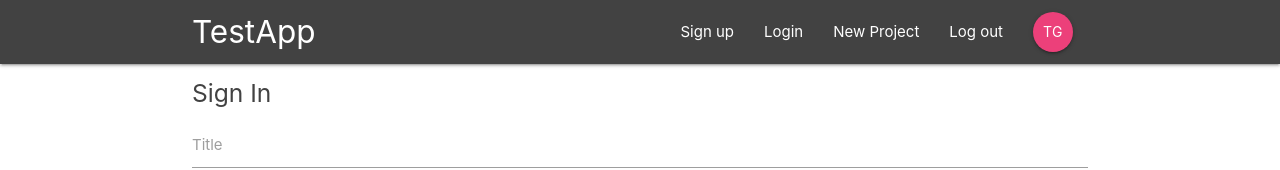
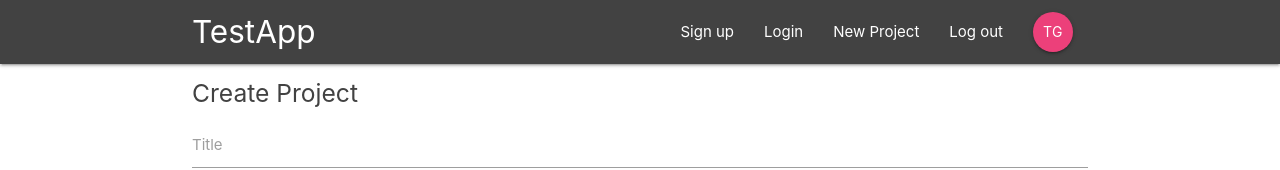
Before and after one commit to Garciat427/Garciat427, a React (Create React App) app: page /create in a window 1280 px wide. Shown: the top 170 px of the page. Built offline with nearby package versions, Linux system fonts and the light colour scheme.

Commit message:
Added Links

```diff
--- a/src/components/layout/SignedInLinks.js
+++ b/src/components/layout/SignedInLinks.js
@@ -4,7 +4,7 @@ import { NavLink } from 'react-router-dom'
 const SignedInLinks = () => {
    return(
       <ul className='right'>
-         <li><NavLink to='/'>New Project</NavLink></li>
+         <li><NavLink to='/create'>New Project</NavLink></li>
          <li><NavLink to='/'>Log out</NavLink></li>
          <li><NavLink to='/' className='btn btn-floating pink lighten-1'>TG</NavLink></li>
       </ul>
--- a/src/components/layout/SignedOutLinks.js
+++ b/src/components/layout/SignedOutLinks.js
@@ -4,8 +4,8 @@ import { NavLink } from 'react-router-dom'
 const SignedOutLinks = () => {
    return(
       <ul className='right'>
-         <li><NavLink to='/'>Sign up</NavLink></li>
-         <li><NavLink to='/'>Login</NavLink></li>
+         <li><NavLink to='/signup'>Sign up</NavLink></li>
+         <li><NavLink to='/signin'>Login</NavLink></li>
       </ul>
    )
 }
--- a/src/components/projects/CreateProject.js
+++ b/src/components/projects/CreateProject.js
@@ -19,7 +19,7 @@ class CreateProject extends Component {
       return (
          <div className="container">
             <form onSubmit={this.handleSubmit} className="white">
-               <h5 className="grey-text text-darken-3">Sign In</h5>
+               <h5 className="grey-text text-darken-3">Create Project</h5>
                <div className="input-field">
                   <label htmlFor="title">Title</label>
                   <input type="text" id="title" onChange={this.handleChange} />
```
